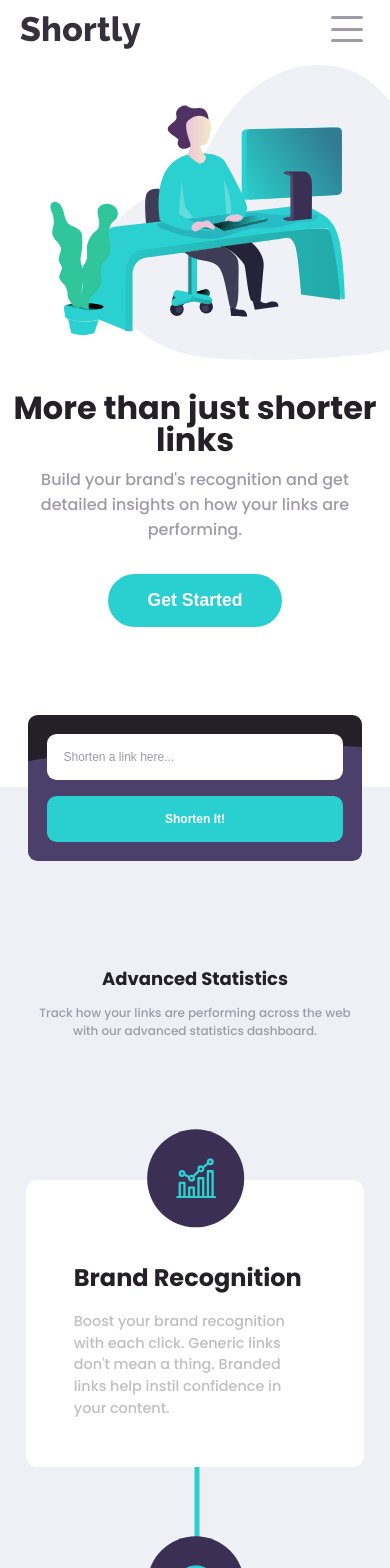
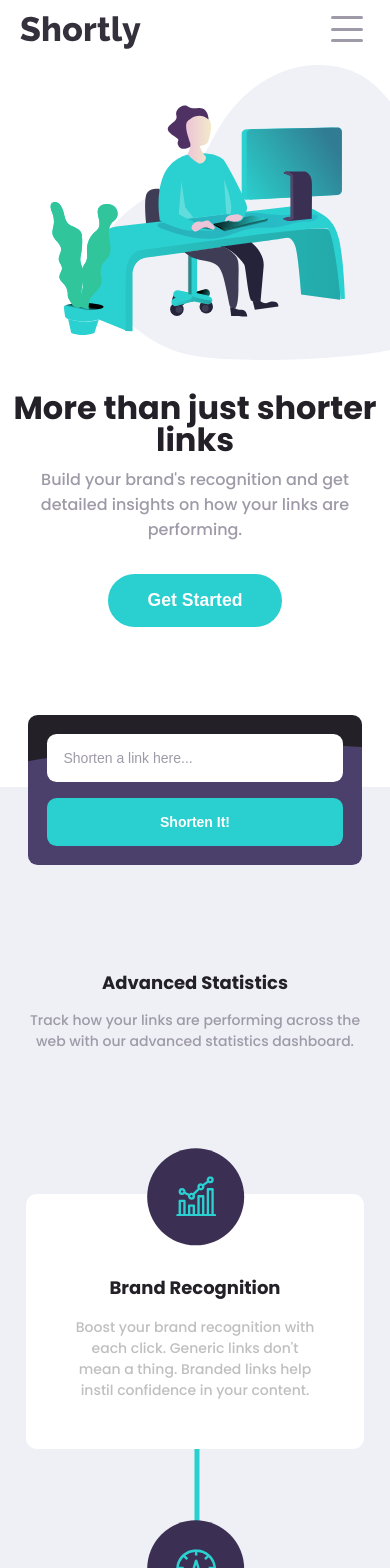
Before and after one commit to slekstut/url-shortening-api-master, a Vue app: page / in a window 390 px wide. Shown: the top 1568 px of the page. Built offline with nearby package versions, Linux system fonts and the light colour scheme.

Commit message:
styling cards section

```diff
--- a/src/assets/scss/_variables.scss
+++ b/src/assets/scss/_variables.scss
@@ -8,7 +8,7 @@ $veryDarkBlue: hsl(255, 11%, 22%);
 $veryDarkViolet: hsl(260, 8%, 14%);
 $white: #fff;
 $fontSize: 18px;
-$font-size-md: 12px;
+$font-size-md: 14px;
 @import url('https://fonts.googleapis.com/css2?family=Poppins:wght@500;700&display=swap');
 $fontFamily: 'Poppins',
 sans-serif;
--- a/src/views/About.vue
+++ b/src/views/About.vue
@@ -362,7 +362,7 @@ export default {
     .wrapper {
       width: 95%;
       .shortener-container {
-        max-width: 90%!important;
+        max-width: 90% !important;
         .shortener-wrapper {
           padding: 1.2rem;
           .input-link {
@@ -429,6 +429,21 @@ export default {
           .box-content {
             font-size: $font-size-md;
             margin: 0 auto;
+            &__icon {
+              top: -35%;
+              left: 50%;
+              transform: translate(-50%, 35%);
+            }
+            &__title,
+            &__text {
+              text-align: center;
+            }
+            &__title {
+              font-size: $fontSize;
+            }
+            &__text {
+              font-size: $font-size-md;
+            }
           }
           &::after {
             top: 0;
@@ -436,11 +451,6 @@ export default {
             transform: translateX(-50.5%);
             width: 5px;
             height: 60rem;
-          }
-          .box-content__icon {
-            top: -35%;
-            left: 50%;
-            transform: translate(-50%, 35%);
           }
         }
       }
```
Lines whose indentation alone changed are shown as unchanged.
